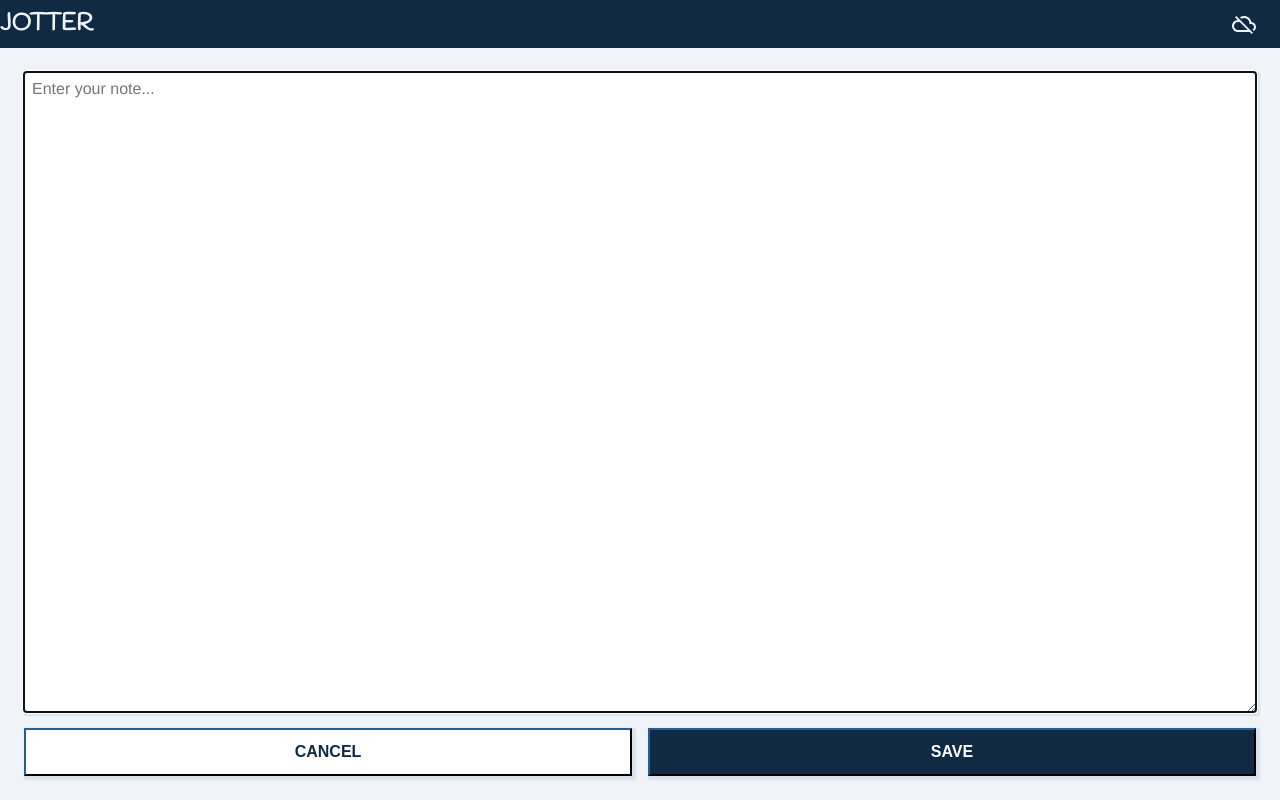
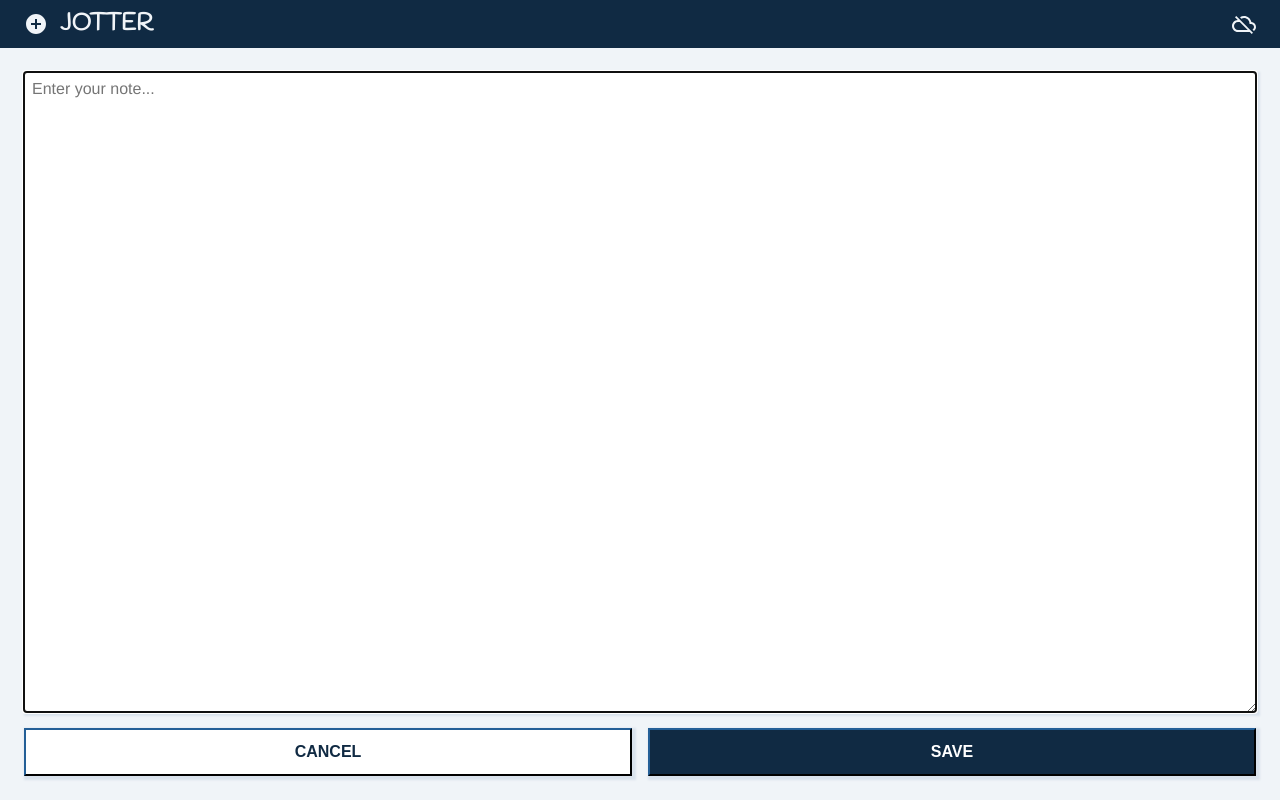
Before and after one commit to jamarob/jotter, a React (Create React App) app: page /add in a window 1280 px wide. Built offline with nearby package versions, Linux system fonts and the light colour scheme; no server answers.

Commit message:
Pass down cloud status prop

```diff
--- a/src/App.js
+++ b/src/App.js
@@ -13,6 +13,7 @@ import EditNotePage from './pages/EditNotePage'
 
 export default function App() {
   const {
+    status,
     notes,
     searchNotes,
     searchTerm,
@@ -30,6 +31,7 @@ export default function App() {
         <Switch>
           <Route path="/notes">
             <BrowseNotes
+              status={status}
               notes={notes}
               onSearch={searchNotes}
               searchTerm={searchTerm}
@@ -40,10 +42,14 @@ export default function App() {
             />
           </Route>
           <Route path="/add">
-            <AddNotePage onAddNote={addNote} />
+            <AddNotePage onAddNote={addNote} status={status} />
           </Route>
           <Route path="/edit/:id">
-            <EditNotePage findNote={findNote} updateNote={updateNote} />
+            <EditNotePage
+              findNote={findNote}
+              updateNote={updateNote}
+              status={status}
+            />
           </Route>
           <Route path="/">
             <Redirect to="/notes" />
--- a/src/pages/AddNotePage.js
+++ b/src/pages/AddNotePage.js
@@ -5,12 +5,13 @@ import NoteForm from '../components/NoteForm'
 
 AddNotePage.propTypes = {
   onAddNote: PropTypes.func.isRequired,
+  status: PropTypes.string.isRequired,
 }
 
-export default function AddNotePage({ onAddNote }) {
+export default function AddNotePage({ onAddNote, status }) {
   return (
     <>
-      <Header symbol="add" />
+      <Header symbol="ADD" status={status} />
       <NoteForm onSave={text => onAddNote({ text })} />
     </>
   )
--- a/src/pages/BrowseNotes.js
+++ b/src/pages/BrowseNotes.js
@@ -8,6 +8,7 @@ import Search from '../components/Search'
 import UndoMessage from '../components/UndoMessage'
 
 BrowseNotes.propTypes = {
+  status: PropTypes.string.isRequired,
   notes: PropTypes.arrayOf(
     PropTypes.shape({
       id: PropTypes.string.isRequired,
@@ -27,6 +28,7 @@ BrowseNotes.propTypes = {
 }
 
 export default function BrowseNotes({
+  status,
   notes,
   onSearch,
   searchTerm,
@@ -37,7 +39,7 @@ export default function BrowseNotes({
 }) {
   return (
     <>
-      <Header />
+      <Header status={status} />
       {lastOperation && (
         <UndoMessage
           text={lastOperation}
--- a/src/pages/EditNotePage.js
+++ b/src/pages/EditNotePage.js
@@ -7,14 +7,15 @@ import NoteForm from '../components/NoteForm'
 EditNotePage.propTypes = {
   findNote: PropTypes.func.isRequired,
   updateNote: PropTypes.func.isRequired,
+  status: PropTypes.string.isRequired,
 }
 
-export default function EditNotePage({ findNote, updateNote }) {
+export default function EditNotePage({ findNote, updateNote, status }) {
   const { id } = useParams()
   const note = findNote(id)
   return (
     <>
-      <Header symbol="edit" />
+      <Header symbol="EDIT" status={status} />
       <NoteForm onSave={handleSave} text={note.text} />
     </>
   )
```
